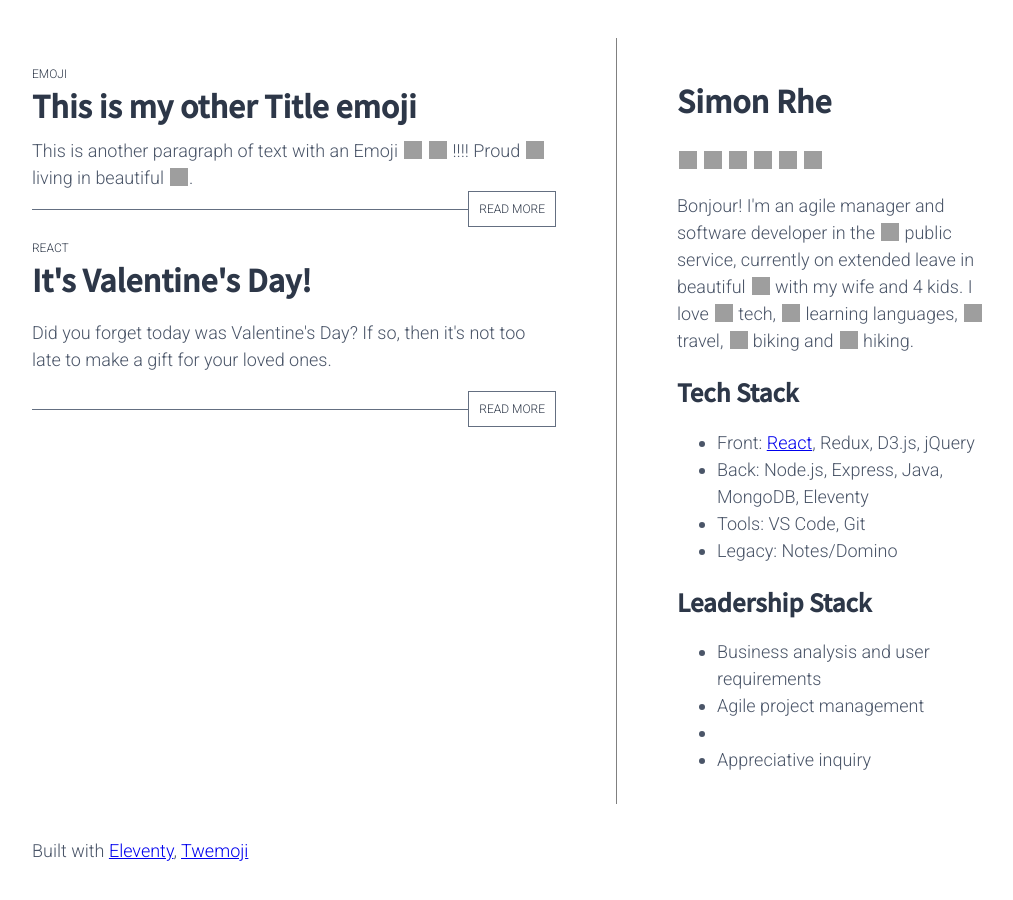
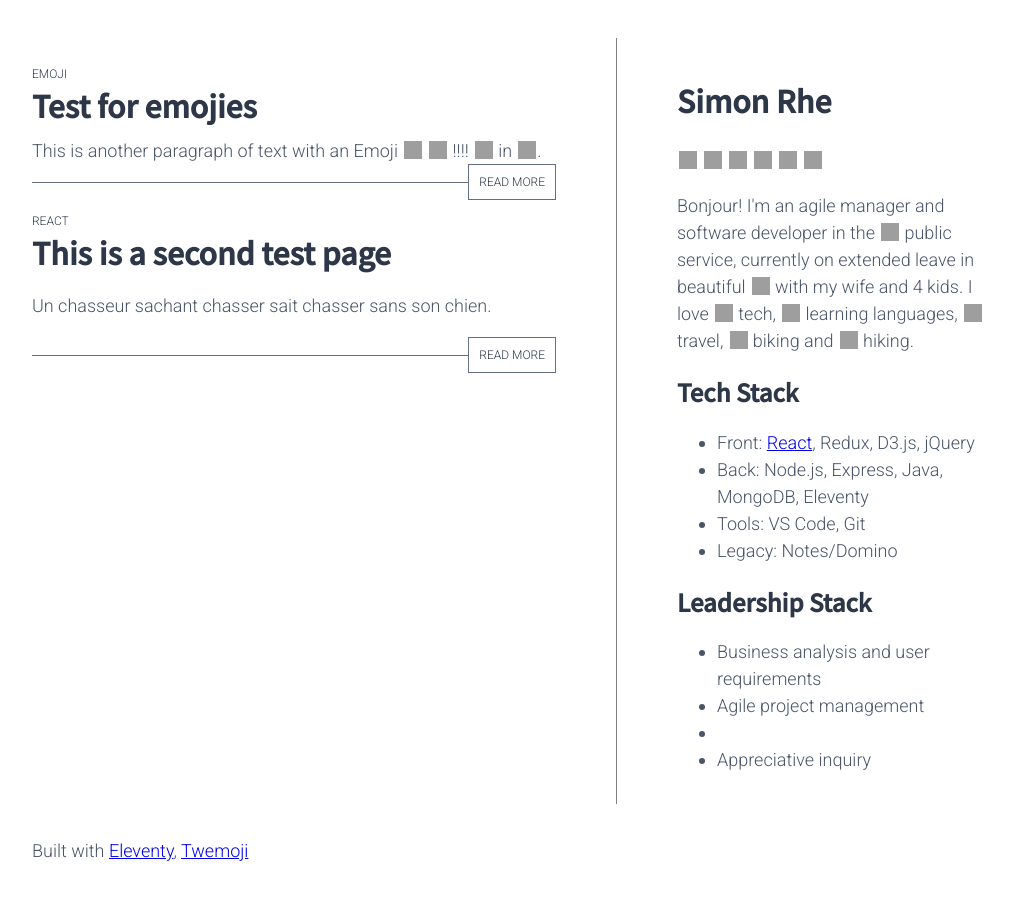
Before and after one commit to SimonRhe/simonrhe.github.io, a plain HTML site: page index.html in a window 1280 px wide. Shown: the whole page, without its empty margins (123-1136 px from the left). Drawn offline with Linux system fonts and the light colour scheme; grey boxes are pictures that could not be loaded.

Commit message:
Automatic update

```diff
--- a/index.html
+++ b/index.html
@@ -42,13 +42,13 @@
                  <a href="/tags/emoji/" class="tag">emoji</a>
 
             </p>
-        <h2 class="article-title"><a href="/posts/firstpost/">This is my other Title emoji</a></h2>
+        <h2 class="article-title"><a href="/posts/firstpost/">Test for emojies</a></h2>
 
 
         <p class="article-excerpt">
-           This is another paragraph of text with an Emoji <img class="emoji" draggable="false" alt="🌋" src="https://twemoji.maxcdn.com/v/13.0.0/72x72/1f30b.png"/> <img class="emoji" draggable="false" alt="🇦🇺" src="https://twemoji.maxcdn.com/v/13.0.0/72x72/1f1e6-1f1fa.png"/> !!!! Proud <img class="emoji" draggable="false" alt="🇨🇦" src="https://twemoji.maxcdn.com/v/13.0.0/72x72/1f1e8-1f1e6.png"/> living in beautiful <img class="emoji" draggable="false" alt="🇧🇷" src="https://twemoji.maxcdn.com/v/13.0.0/72x72/1f1e7-1f1f7.png"/>.
+           This is another paragraph of text with an Emoji <img class="emoji" draggable="false" alt="🌋" src="https://twemoji.maxcdn.com/v/13.0.0/72x72/1f30b.png"/> <img class="emoji" draggable="false" alt="🇦🇺" src="https://twemoji.maxcdn.com/v/13.0.0/72x72/1f1e6-1f1fa.png"/> !!!! <img class="emoji" draggable="false" alt="🇨🇦" src="https://twemoji.maxcdn.com/v/13.0.0/72x72/1f1e8-1f1e6.png"/> in <img class="emoji" draggable="false" alt="🇧🇷" src="https://twemoji.maxcdn.com/v/13.0.0/72x72/1f1e7-1f1f7.png"/>.
         </p>
-        <div class="article-readmore"><div class="article-readmore-line"></div><div class="article-readmore-link"><a href="/posts/firstpost/" aria-label="Read more on This is my other Title emoji">READ MORE</a></div></div>
+        <div class="article-readmore"><div class="article-readmore-line"></div><div class="article-readmore-link"><a href="/posts/firstpost/" aria-label="Read more on Test for emojies">READ MORE</a></div></div>
         </article>
 
         <article>
@@ -58,13 +58,13 @@
                  <a href="/tags/react/" class="tag">react</a>
 
             </p>
-        <h2 class="article-title"><a href="/posts/secondpost/">It&#39;s Valentine&#39;s Day!</a></h2>
+        <h2 class="article-title"><a href="/posts/secondpost/">This is a second test page</a></h2>
 
 
         <p class="article-excerpt">
-           <p>Did you forget today was Valentine's Day? If so, then it's not too late to make a gift for your loved ones.</p>
+           <p>Un chasseur sachant chasser sait chasser sans son chien.</p>
         </p>
-        <div class="article-readmore"><div class="article-readmore-line"></div><div class="article-readmore-link"><a href="/posts/secondpost/" aria-label="Read more on It&#39;s Valentine&#39;s Day!">READ MORE</a></div></div>
+        <div class="article-readmore"><div class="article-readmore-line"></div><div class="article-readmore-link"><a href="/posts/secondpost/" aria-label="Read more on This is a second test page">READ MORE</a></div></div>
         </article>
 
     </main>
```
Also changed, not shown: css/site.css (+6 -22 lines), posts/firstpost/index.html (+3 -3 lines), posts/secondpost/index.html (+4 -4 lines), tags/emoji/index.html (+3 -3 lines), tags/react/index.html (+3 -3 lines).
